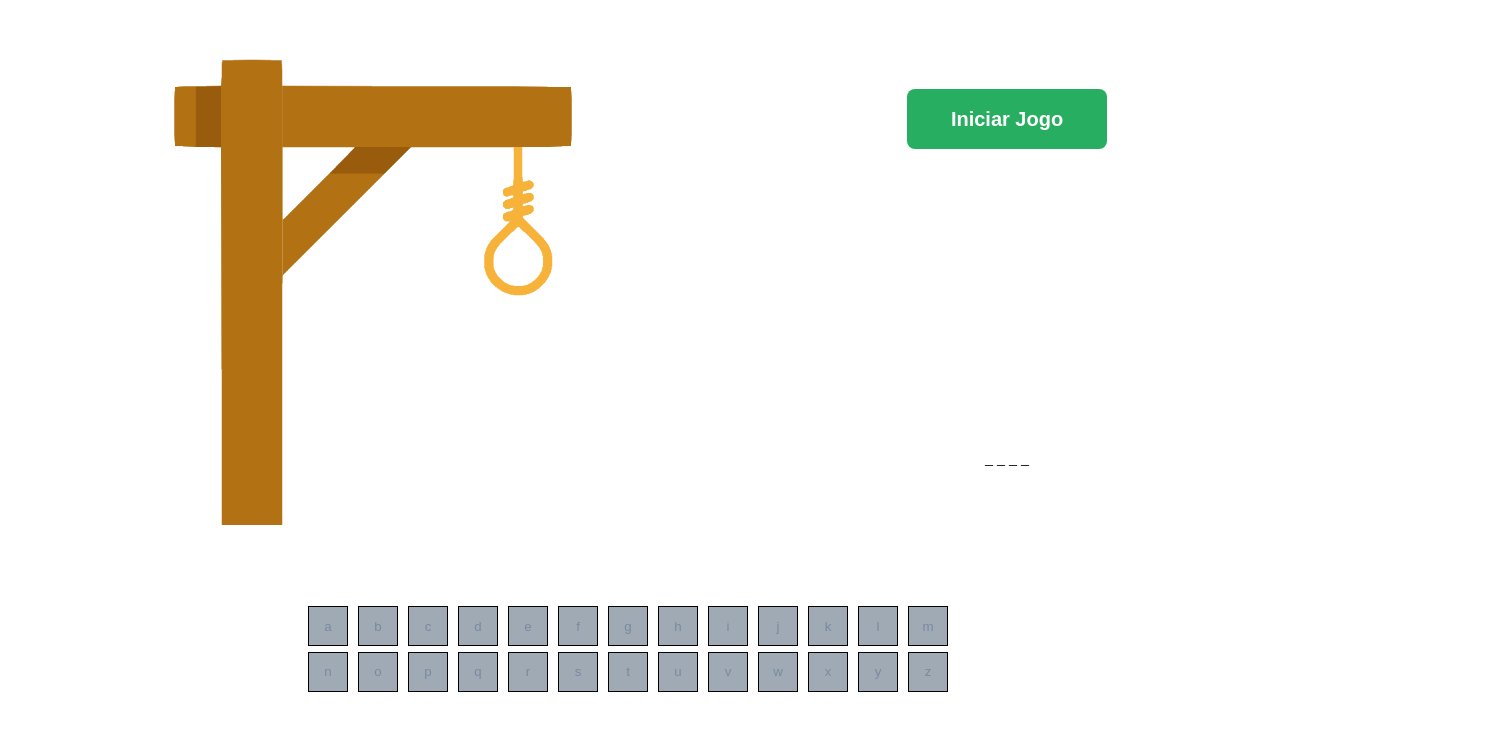
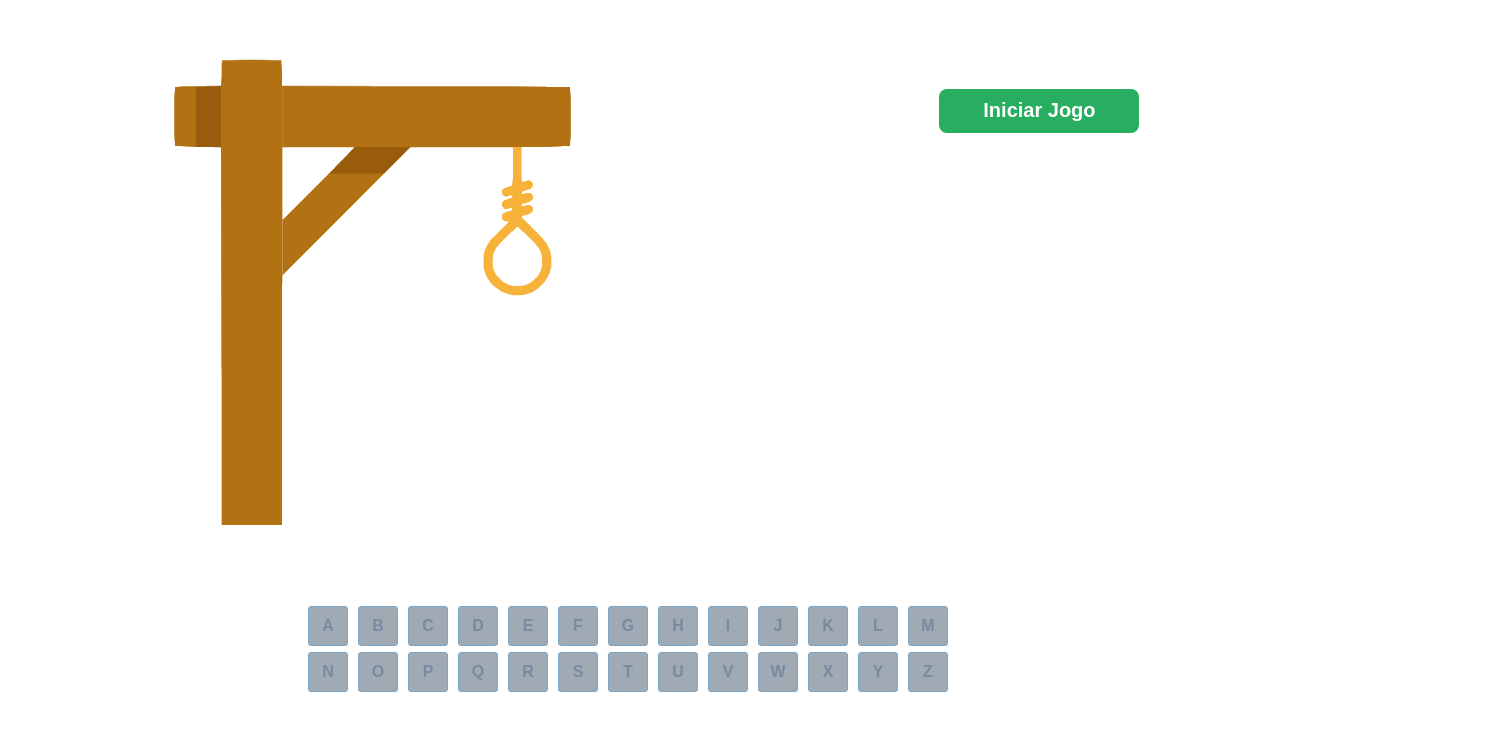
Before and after one commit to Adryelgcouto/Jogo-forca, a React (Create React App) app: page / in a window 1280 px wide. Shown: the top 730 px of the page, 1506 px wide, since content can reach past the window. Built offline with nearby package versions, Linux system fonts and the light colour scheme.

Commit message:
Gerando palavra e imprimindo na tela, tbm os botões do alfabeto está pegando o indice de cada letra e desmarcando

```diff
--- a/package.json
+++ b/package.json
@@ -9,6 +9,7 @@
     "react": "^18.2.0",
     "react-dom": "^18.2.0",
     "react-scripts": "5.0.1",
+    "styled-components": "^5.3.10",
     "web-vitals": "^2.1.4"
   },
   "scripts": {
--- a/src/App.jsx
+++ b/src/App.jsx
@@ -1,30 +1,50 @@
-import Jogo from './components/jogo'
-import Letras from './components/letras'
+import Jogo from './components/jogo/jogo'
+import Letras from './components/letras/letras'
 import palavras from './palavras'
 import alfabeto from './components/alfabeto'
 import { useState } from 'react'
+import { Content } from './App.style'
 
 export default function App() {
   let [letrasAlfabeto, setLetrasAlfabeto] = useState([])
   let [iniciarJogo, setIniciarJogo] = useState(true)
   let [classButton, setClassButton] = useState('desativado')
-  let [clickButton, setClickButton] = useState('')
-  function salvarPalavra(letras) {
+  let [palavraSorteada, setPalavraSorteada] = useState('')
+  let [buttonIncial, setButtonIncial] = useState(false)
+  const palavraArray = palavraSorteada.split("")
+  function salvarPalavra(indice) {
+    letrasAlfabeto.push(indice)
+    setLetrasAlfabeto([...letrasAlfabeto])
+    console.log(letrasAlfabeto)
 
-    letrasAlfabeto.push(letras)
-    console.log(letrasAlfabeto)
   }
   function comecaJogo() {
-    classButton = 'habilitado'
+    buttonIncial = true
     iniciarJogo = false
+    classButton = ''
+    setButtonIncial(buttonIncial)
     setIniciarJogo(iniciarJogo)
     setClassButton(classButton)
+    const sorteio = Math.floor(Math.random() * palavras.length)
+    palavraSorteada = palavras[sorteio]
+    setPalavraSorteada(palavraSorteada)
   }
 
   return (
-    <div className="content">
-      <Jogo palavras={palavras} comecaJogo={comecaJogo}  />
-      <Letras alfabeto={alfabeto} salvarPalavra={salvarPalavra} iniciarJogo={iniciarJogo} classButton={classButton} />
-    </div>
+    <Content>
+      <Jogo
+        palavras={palavras}
+        comecaJogo={comecaJogo}
+        buttonIncial={buttonIncial}
+        palavraArray={palavraArray}
+      />
+      <Letras
+        alfabeto={alfabeto}
+        letrasAlfabeto={letrasAlfabeto}
+        salvarPalavra={salvarPalavra}
+        iniciarJogo={iniciarJogo}
+        classButton={classButton}
+      />
+    </Content>
   )
 }
--- /dev/null
+++ b/src/App.style.jsx
@@ -0,0 +1,8 @@
+import styled from 'styled-components'
+
+export const Content = styled.div`
+  display: flex;
+  align-items: center;
+  flex-direction: column;
+  justify-content: space-around;
+`
--- a/src/components/jogo.jsx
+++ /dev/null
@@ -1,19 +0,0 @@
-import comeco from '../assets/forca0.png'
-export default function Jogo({comecaJogo, palvras}) {
-  return (
-    <section className="contentJogo">
-      <div>
-        <img src={comeco} alt="" />
-        <div>
-          <button onClick={comecaJogo} >Iniciar Jogo</button>
-          <div>
-            <span> _</span>
-            <span> _</span>
-            <span> _</span>
-            <span> _</span>
-          </div>
-        </div>
-      </div>
-    </section>
-  )
-}
--- /dev/null
+++ b/src/components/jogo/jogo.jsx
@@ -0,0 +1,17 @@
+import comeco from '../../../src/assets/forca0.png'
+import { Button, ContentJogo } from './jogo.style'
+export default function Jogo({comecaJogo, palvras, buttonIncial, palavraArray}) {
+  return (
+    <ContentJogo >
+      <div>
+        <img src={comeco} alt="" />
+        <div>
+          <Button disabled={buttonIncial} onClick={comecaJogo} >Iniciar Jogo</Button>
+          <div>
+           <p>{palavraArray.map((array) => <span> _</span>)}</p>
+          </div>
+        </div>
+      </div>
+    </ContentJogo>
+  )
+}
--- /dev/null
+++ b/src/components/jogo/jogo.style.jsx
@@ -0,0 +1,40 @@
+import styled from 'styled-components'
+
+export const Button = styled.button`
+  margin-top: 89px;
+  background-color: #27ae60;
+  width: 200px;
+  height: 60px;
+  border: none;
+  font-size: 20px;
+  font-weight: 700;
+  color: white;
+  border-radius: 8px;
+`
+export const ContentJogo = styled.section`
+  display: flex;
+  justify-content: center;
+  height: 466px;
+
+  & div {
+    display: flex;
+    justify-content: space-between;
+    width: 934px;
+    height: 467px;
+    & div {
+      display: flex;
+      flex-direction: column;
+      align-items: center;
+      & p {
+        margin-top: 282px ;
+        font-weight: bold;
+        font-size: 50px;
+      }
+    }
+    & img {
+      margin-top: 59px;
+      height: 466px;
+      width: 400px;
+    }
+  }
+`
--- a/src/components/letras.jsx
+++ /dev/null
@@ -1,20 +0,0 @@
-import { useState } from 'react'
-
-export default function Letras({ alfabeto, salvarPalavra, iniciarJogo, classButton }) {
-  return (
-    <section className="letras">
-      {alfabeto.map((letras, indice) => {
-        return (
-          <button
-            disabled={iniciarJogo}
-            key={letras}
-            className={`${classButton} desabilitado`}
-            onClick={() => salvarPalavra(letras)}
-          >
-            {letras}
-          </button>
-        )
-      })}
-    </section>
-  )
-}
--- /dev/null
+++ b/src/components/letras/letras.jsx
@@ -0,0 +1,28 @@
+import { useState } from 'react'
+import { ContentLetras, Button } from '../letras/letras.style'
+export default function Letras({
+  alfabeto,
+  salvarPalavra,
+  iniciarJogo,
+  classButton,
+  letrasAlfabeto
+}) {
+  return (
+    <ContentLetras>
+      {alfabeto.map((letras, indice) => {
+        return (
+          <Button
+            backGroundAtivo={`${classButton}${letrasAlfabeto.includes(indice) ? 'desativado' : ''}` }
+            indice={indice}
+
+            disabled={iniciarJogo || letrasAlfabeto.includes(indice) ? true : false}
+            key={letras}
+            onClick={() => salvarPalavra(indice)}
+          >
+            {letras.toUpperCase()}
+          </Button>
+        )
+      })}
+    </ContentLetras>
+  )
+}
--- /dev/null
+++ b/src/components/letras/letras.style.jsx
@@ -0,0 +1,24 @@
+import { isDisabled } from '@testing-library/user-event/dist/utils'
+import styled from 'styled-components'
+
+export const ContentLetras = styled.section`
+  width: 664px;
+  height: 91px;
+  margin-top: 140px;
+  display: flex;
+  flex-wrap: wrap;
+`
+export const Button = styled.button`
+  width: 40px;
+  height: 40px;
+  margin-right: 10px;
+  cursor: pointer;
+  background-color: ${({ backGroundAtivo }) =>
+    backGroundAtivo === 'desativado' ? '#9FAAB5' : '#E1ECF4'};
+  color: ${({ backGroundAtivo }) =>
+    backGroundAtivo === 'desativado' ? '#798A9F' : '#39739D'};
+  border: 1px solid #7aa7c7;
+  border-radius: 3px;
+  font-size: 16px;
+  font-weight: 700;
+`
--- a/src/css/style.css
+++ /dev/null
@@ -1,75 +0,0 @@
-.content {
-  display: flex;
-  align-items: center;
-  flex-direction: column;
-  justify-content: space-around;
-}
-.contentJogo {
-  display: flex;
-  justify-content: center;
-  height: 466px;
-}
-.contentJogo > div {
-  display: flex;
-  justify-content: space-between;
-  width: 934px;
-  height: 467px;
-}
-.contentJogo > div > img {
-  margin-top: 59px;
-  height: 466px;
-  width: 400px;
-}
-.contentJogo > div > div > button {
-  margin-top: 89px;
-  background-color: #27ae60;
-  width: 200px;
-  height: 60px;
-  border: none;
-  font-size: 20px;
-  font-weight: 700;
-  color: white;
-  border-radius: 8px;
-}
-.contentJogo > div > div {
-  display: flex;
-  flex-direction: column;
-  align-items: center;
-  justify-content: space-between;
-}
-.contentJogo > div > div > div > p {
-  color: #000000;
-}
-img {
-  width: 400px;
-  height: 466.67px;
-}
-.letras {
-  width: 664px;
-  height: 91px;
-  margin-top: 140px;
-  display: flex;
-  flex-wrap: wrap;
-}
-.letras > button {
-  width: 40px;
-  height: 40px;
-  margin-right: 10px;
-  cursor: pointer;
-}
-.desabilitado {
-  background-color: #9faab5;
-  color: #798a9f;
-  border: 1px solid black;
-}
-
-.habilitado {
-  background-color: #e1ecf4;
-  color: #39739d;
-  border: 1px solid #7aa7c7;
-  border-radius: 3px;
-}
-
-button:active {
-  transform: translateY(2px);
-}
--- a/src/index.js
+++ b/src/index.js
@@ -2,7 +2,6 @@ import React from 'react';
 import ReactDOM from 'react-dom/client';
 import App from './App';
 import './css/reset.css'
-import './css/style.css'
 
 const root = ReactDOM.createRoot(document.getElementById('root'));
 root.render(
```
Also changed, not shown: 1 other file (tests, documents, lock files or other folders).
